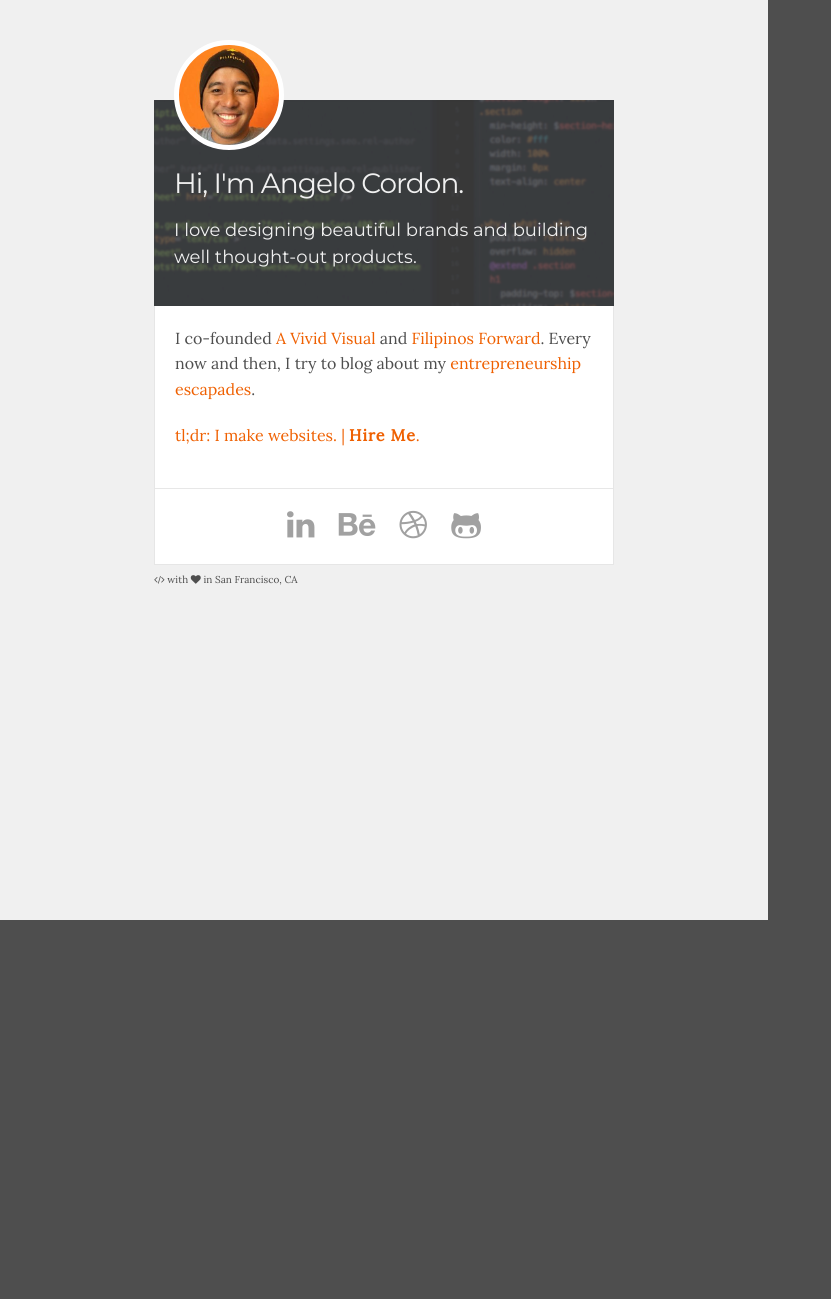
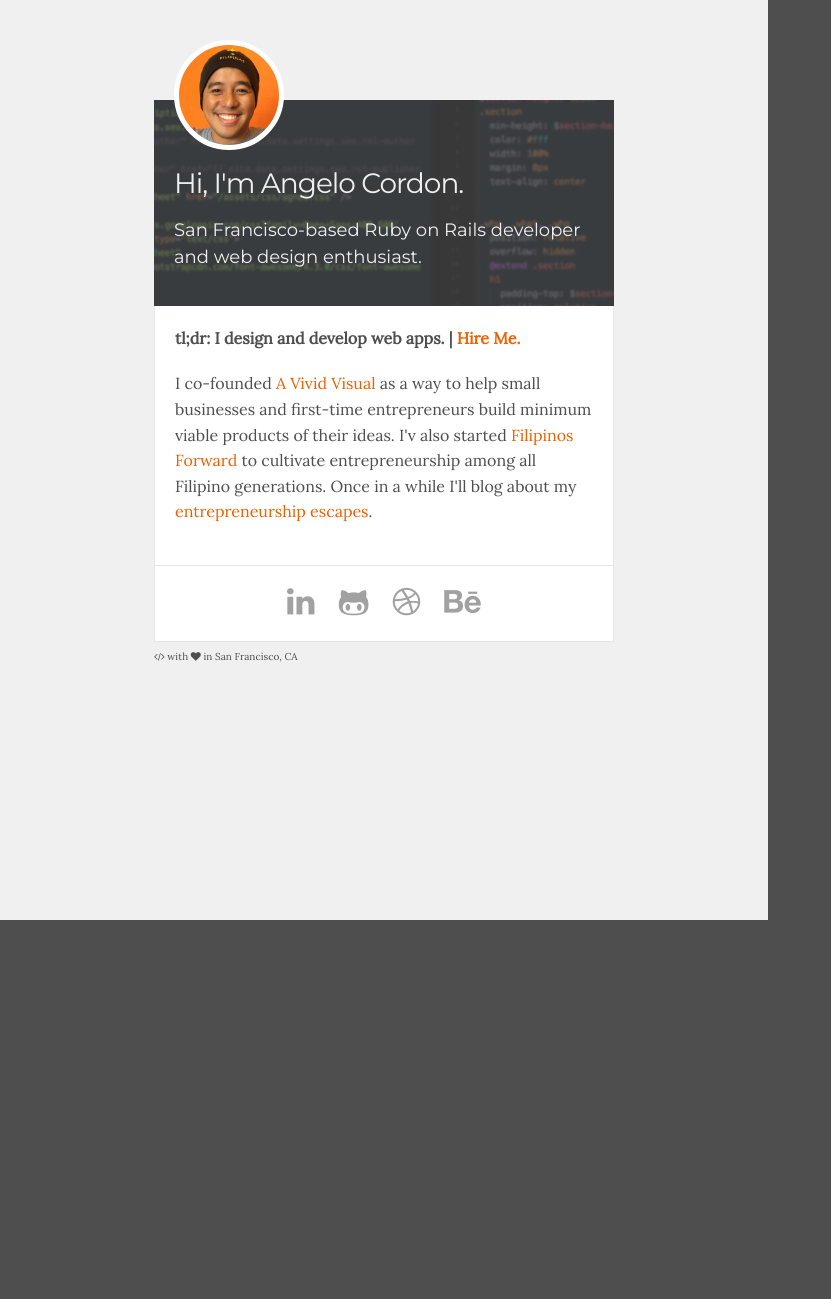
Before and after one commit to angelocordon/angelocordon.github.io, a Jekyll site: the page built from index.html, in a window 1280 px wide. Shown: the whole page, without its empty margins (0-831 px from the left). Built offline with Jekyll 4.4.1, drawn with Linux system fonts in a browser that asks for light colours; nearby versions of some CDN libraries; before the commit the page ends 1100 px from its top, so only the background shows below that.

Commit message:
Updated intro + resume.

```diff
--- a/_data/settings.yml
+++ b/_data/settings.yml
@@ -30,16 +30,18 @@
 
 social:
 - {link: LinkedIn, icon: linkedin, url: 'htp://www.linkedin.com/in/angelocordon'}
+- {link: Github, icon: github-alt, url: 'http://www.github.com/angelocordon'}
+- {link: Dribbble, icon: dribbble, url: 'http://www.dribbble.com/angelocordon'}
 - {link: Behance, icon: behance, url: 'http://www.behance.net/angelocordon'}
-- {link: Dribbble, icon: dribbble, url: 'http://www.dribbble.com/angelocordon'}
-- {link: Github, icon: github-alt, url: 'http://www.github.com/angelocordon'}
 
 #-------------------------------
 # Past-Projects
 
 projects:
-- {name: 'A Vivid Visual', desc: "AVV's website is built with Jekyll and SASS, and hosted on Github.",url: 'avividvisual', github: 'avividvisual/avividvisual.github.io' }
-- {name: 'Sovereign Gaming League', desc: "Built a web-application using Ruby on Rails, SASS, Heroku and AWS." }
-- {name: 'The Great Baby Romp', desc: "Customized and branded a template for use with the Squarespace platform. Used Squarespace's version of Liquid, LESS for styling and Bootstrap." }
-- {name: 'Ask a Nanny', desc: " Created a custom Squarespace template that copied the original design from an iWeb blog. Also implemented a responsive layout using media queries and javascript. Tools used: Git, LESS, Bootstrap, Vanilla JS", url: 'askananny'}
-- {name: 'Life Well Organized', desc: "Designed and developed. Built using PHP to create a modularized architecture to plug and play various body content with footer and navigation elements. Used Javascript libraries to create a smooth user experience.", url: 'lifewellorganized'}
+- {name: 'OppSites', desc: 'Through several design sprints, built and worked on numerous key features using Ruby on Rails and Angular with short turn-arounds. Co-managed an outsourced team overseas to help us with bigger features and goals.', url: 'http://www.oppsites.com' }
+- {name: 'Shiploop', desc: 'Designed a mobile application to help customers schedule their package deliveries.', url: 'https://itunes.apple.com/us/app/shiploop/id981775905?mt=8' }
+- {name: 'Bevvy', desc: 'A web platform for drinkers by drinkers. Designed newsletter templates and many key pages and modules of the site.', url: 'http://www.bevvy.co' }
+- {name: 'Sovereign Gaming League', desc: 'Designed and developed an e-sports web platform. Tech used: Ruby on Rails and AWS.' }
+- {name: 'The Great Baby Romp', desc: 'Designed and developed a custom Squarespace template for annual San Francisco based parenting conference.' }
+- {name: 'Ask a Nanny', desc: 'Created a responsive, custom Squarespace template for child development blogger, Stef Tousignant.', url: 'http://www.askananny.com' }
+- {name: 'Life Well Organized', desc: 'Designed and developed. Built using PHP to create a modularized architecture to plug and play various body content with footer and navigation elements. Used Javascript libraries to create a smooth user experience.', url: 'http://www.lifewellorganized.com'}
--- a/_includes/intro.html
+++ b/_includes/intro.html
@@ -7,11 +7,11 @@
     </div>
     <div class="hello">
       <h1>Hi, I'm Angelo Cordon.</h1>
-      <h2>I love designing beautiful brands and building well thought-out products.</h2>
+      <h2>San Francisco-based Ruby on Rails developer and web design enthusiast.</h2>
     </div>
     <div class="about">
-      <p>I co-founded <a href="http://www.avividvisual.com" target="_blank">A Vivid Visual</a> and <a href="#" target="_blank">Filipinos Forward</a>. Every now and then, I try to blog about my <a href="http://www.dadpreneur.me" target="_blank">entrepreneurship escapades</a>.</p>
-      <p><a href="mailto:angelocordon@gmail.com">tl;dr: I make websites. | <span class="hire">Hire Me</span>.</a></p>
+      <p class="hire">tl;dr: I design and develop web apps. | <a href="mailto:angelocordon@gmail.com?subject=Hi there!&body=Hey Angelo, You sound awesome. Let's chat!">Hire Me.</a></p>
+      <p>I co-founded <a href="http://www.avividvisual.com" target="_blank">A Vivid Visual</a> as a way to help small businesses and first-time entrepreneurs build minimum viable products of their ideas. I'v also started <a href="#">Filipinos Forward</a> to cultivate entrepreneurship among all Filipino generations. Once in a while I'll blog about my <a href="https://www.facebook.com/dadpreneur.me/" target="_blank">entrepreneurship escapes</a>.</p>
     </div>
     <div class="social">
       {% for item in site.data.settings.social %}
--- a/_includes/resume.html
+++ b/_includes/resume.html
@@ -14,26 +14,27 @@
 
 		<span class="class">.looking-for</span>
 		<ul>
-			<li><span>full-time position:</span> Front End Developer, UI Designer/Developer</li>
+			<li><span>full-time position:</span> Ruby on Rails Developer</li>
+			<li><span>freelance work:</span> Website Design & Development, Squarespace</li>
 		</ul>
 
 		<span class="class">.technical-skills</span>
 		<ul>
-			<li><span>languages:</span> HTML, CSS, JS, Ruby</li>
-			<li><span>frameworks:</span> Ruby on Rails, Jekyll, Bootstrap, Susy</li>
+			<li><span>usual tech stack:</span> Ruby on Rails, Bootstrap, Angular</li>
+			<li><span>when designing:</span> Photoshop, Illustrator</li>
 		</ul>
 
 		<span class="class">.past-projects, .clients</span>
 		<ul>
-			<li><span>-web-development:</span><br>
+			<li>
 			{% for project in site.data.settings.projects %}
 				<p class="project">{{ project.name }}
 					{% if project.url %}
-						<a href="http://www.{{ project.url }}.com" target="_blank"><i class="fa fa-link"></i> Visit Website</a>
+						<a href="{{ project.url }}" target="_blank"><i class="fa fa-link"></i> Website</a>
 					{% endif %}
-					{% if project.github %}
+					<!-- {% if project.github %}
 						<a href="http://www.github.com/{{ project.github }}" target="_blank"><i class="fa fa-code"></i> See Code</a>
-					{% endif %}
+					{% endif %} -->
 				</p>
 				<p class="comment">
 					/* {{ project.desc }} */
--- a/assets/css/4-pages/_intro.sass
+++ b/assets/css/4-pages/_intro.sass
@@ -77,7 +77,7 @@
 
 .hire
   font-weight: bold
-  letter-spacing: 1px
+  // letter-spacing: 1px
 
 .mobile
   display: none
```
Also changed, not shown: 1 other file.
